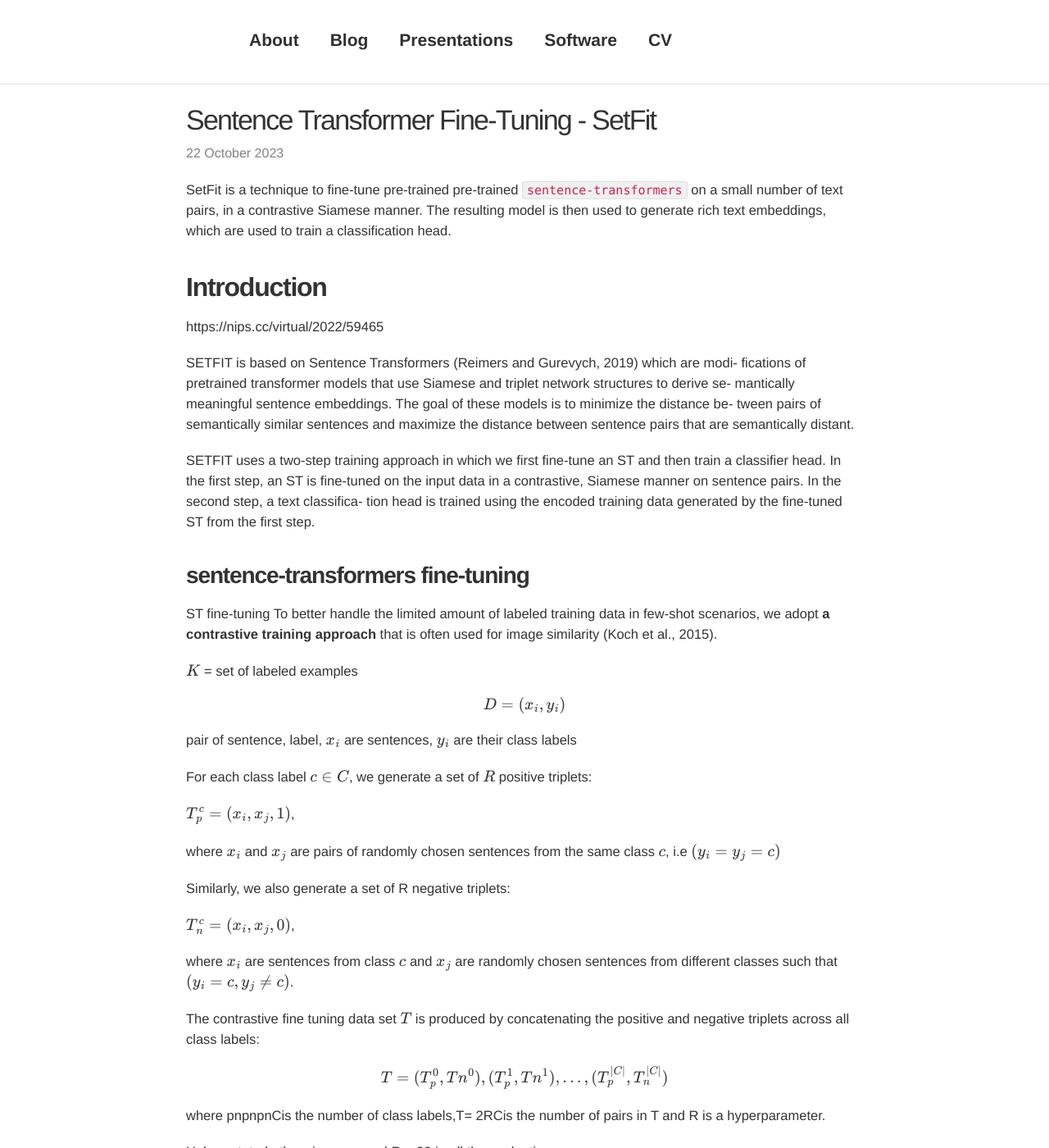
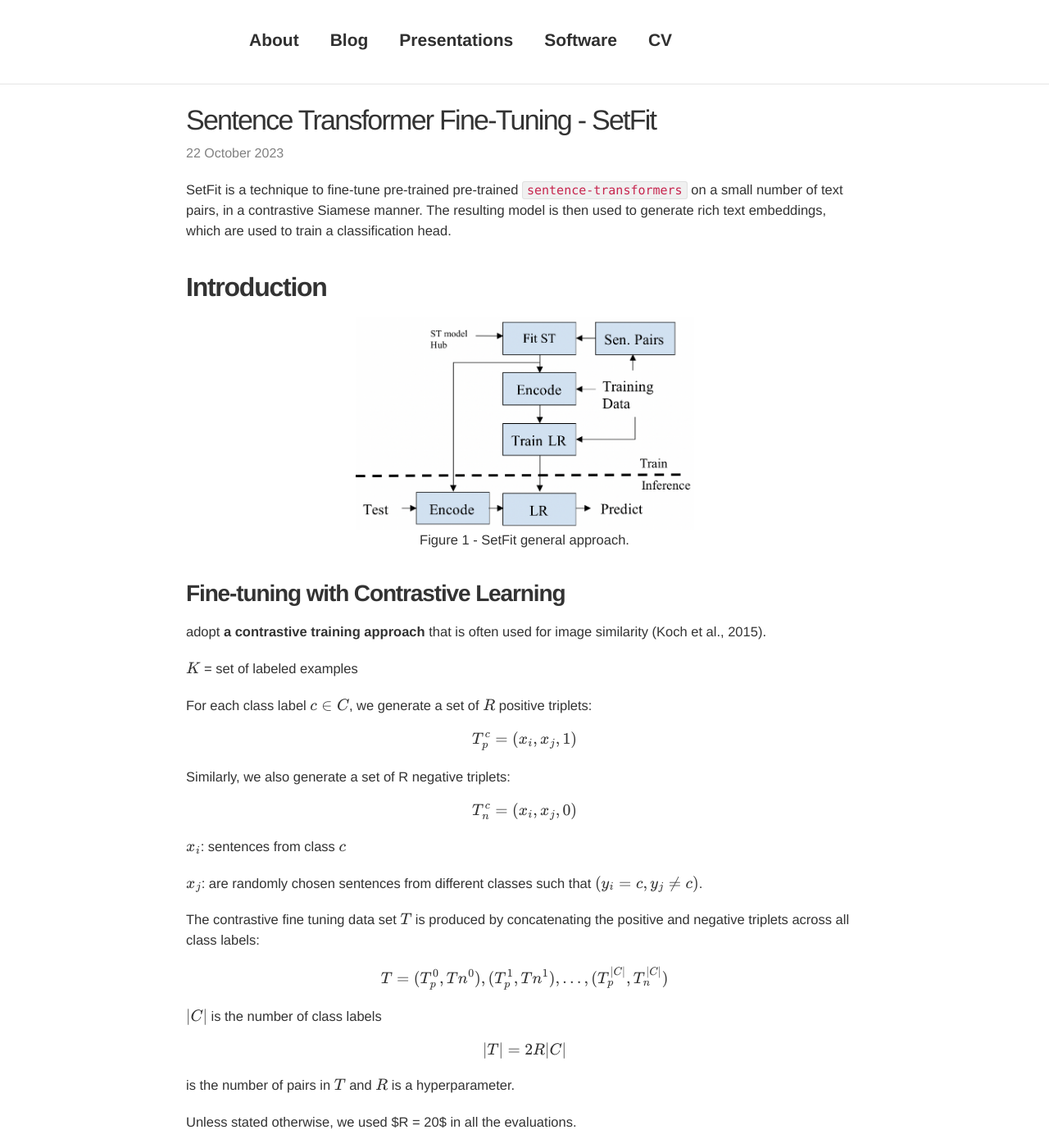
Before and after one commit to davidsbatista/davidsbatista.net, a Jekyll site: the page built from _posts/2023-10-23-SetFit.md, in a window 1280 px wide and 1400 px high. Shown: the whole window at 82% size. Built offline with Jekyll 4.4.1, drawn with Linux system fonts in a browser that asks for light colours; nearby versions of some CDN libraries; comment, search, counter and statistics services are not loaded; some of the changed text lies outside the part shown.

Commit message:
wip: setfit

```diff
--- a/_posts/2023-10-23-SetFit.md
+++ b/_posts/2023-10-23-SetFit.md
@@ -16,51 +16,69 @@ SetFit is a technique to fine-tune pre-trained pre-trained `sentence-transformer
 
 ## __Introduction__
 
-
-https://nips.cc/virtual/2022/59465
-
-
-
+<!--
 SETFIT is based on Sentence Transformers (Reimers and Gurevych, 2019) which are modi- fications of pretrained transformer models that use Siamese and triplet network structures to derive se- mantically meaningful sentence embeddings. The goal of these models is to minimize the distance be- tween pairs of semantically similar sentences and maximize the distance between sentence pairs that are semantically distant.
 
 
 SETFIT uses a two-step training approach in which we first fine-tune an ST and then train a classifier head. In the first step, an ST is fine-tuned on the input data in a contrastive, Siamese manner on sentence pairs. In the second step, a text classifica- tion head is trained using the encoded training data generated by the fine-tuned ST from the first step.
+-->
+
+<figure>
+  <img style="width: 50%; height: 50%" src="/assets/images/2023-10-23-SetFit.png">
+  <figcaption>Figure 1 - SetFit general approach.</figcaption>
+</figure>
 
 
+### __Fine-tuning with Contrastive Learning__
 
-### __sentence-transformers fine-tuning__
-
-
-ST fine-tuning To better handle the limited amount of labeled training data in few-shot scenarios, we adopt __a contrastive training approach__ that is often used for image similarity (Koch et al., 2015).
+adopt __a contrastive training approach__ that is often used for image similarity (Koch et al., 2015).
 
 $$K$$ = set of labeled examples
+
+<!--
 
 $$D = { (x_{i} , y_{i}) }$$
 
 pair of sentence, label, $$x_{i}$$ are sentences, $$y_{i}$$ are their class labels
 
+-->
 
 For each class label $$c \in C$$, we generate a set of $$R$$ positive triplets:
 
-$$T_{p}^{c} = {(x_{i},x_{j}, 1)}$$,
 
+$$T_{p}^{c} = {(x_{i},x_{j}, 1)}$$
+
+
+<!--
 where $$x_{i}$$ and $$x_{j}$$ are pairs of randomly chosen sentences from the same class $$c$$, i.e $$(y_{i} = y_{j} = c)$$
+-->
 
 Similarly, we also generate a set of R negative triplets:
 
-$$T_{n}^{c} = {(x_{i} , x_{j} , 0)}$$,
 
-where $$x_{i}$$ are sentences from class $$c$$ and $$x_{j}$$ are randomly chosen sentences from different classes such that $$(y_{i} = c, y_{j} \neq c)$$.
+$$T_{n}^{c} = {(x_{i} , x_{j} , 0)}$$
+
+
+$$x_{i}$$: sentences from class $$c$$
+
+$$x_{j}$$: are randomly chosen sentences from different classes such that $$(y_{i} = c, y_{j} \neq c)$$.
+
 
 
 The contrastive fine tuning data set $$T$$ is produced by concatenating the positive and negative triplets across all class labels:
 
 $$T = { (T_{p}^{0},T{n}^{0}), (T_{p}^{1},T{n}^{1}), \ldots, (T_{p}^{|C|}, T_{n}^{|C|}) }$$
 
-where pnpnpn |C| is the number of class labels, |T| = 2R|C| is the number of pairs in T and R is a hyperparameter.
+
+$$ \vert C \vert $$ is the number of class labels
 
 
-Unless stated otherwise, we used R = 20 in all the evaluations.
+$$ \vert T \vert = 2R \vert C \vert $$
+
+is the number of pairs in $$T$$ and $$R$$ is a hyperparameter.
+
+
+Unless stated otherwise, we used $R = 20$ in all the evaluations.
 
 
 
@@ -84,16 +102,14 @@ In the second step, a text classification head is trained using the encoded trai
 
 
 
+### __References__
 
-
-
-### __References__
+- [Weng, Lilian. (May 2021). Contrastive representation learning. Lil’Log](https://lilianweng.github.io/posts/2021-05-31-contrastive/)
 
 Efficient Few-Shot Learning with Sentence Transformers: https://www.youtube.com/watch?v=8h27lV8v8BU&t=1405s
 
-
 https://towardsdatascience.com/sentence-transformer-fine-tuning-setfit-outperforms-gpt-3-on-few-shot-text-classification-while-d9a3788f0b4e
 
-https://lilianweng.github.io/posts/2021-05-31-contrastive/
+Contrastive Learning in PyTorch - Part 1: Introduction https://www.youtube.com/watch?v=u-X_nZRsn5M
 
-Contrastive Learning in PyTorch - Part 1: Introduction https://www.youtube.com/watch?v=u-X_nZRsn5M
+https://nips.cc/virtual/2022/59465
```
